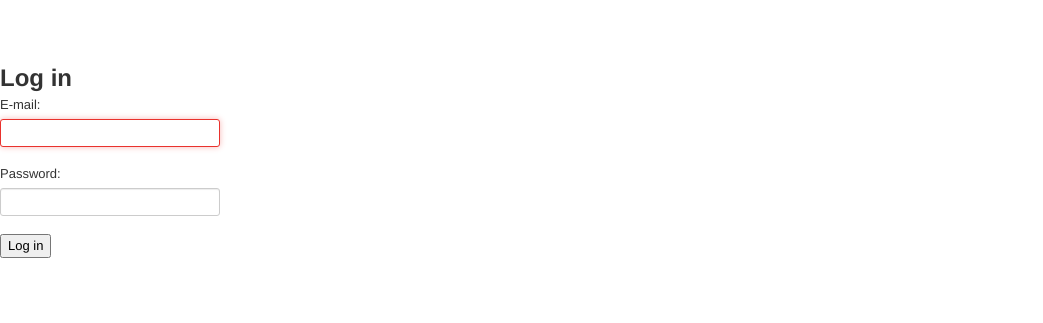
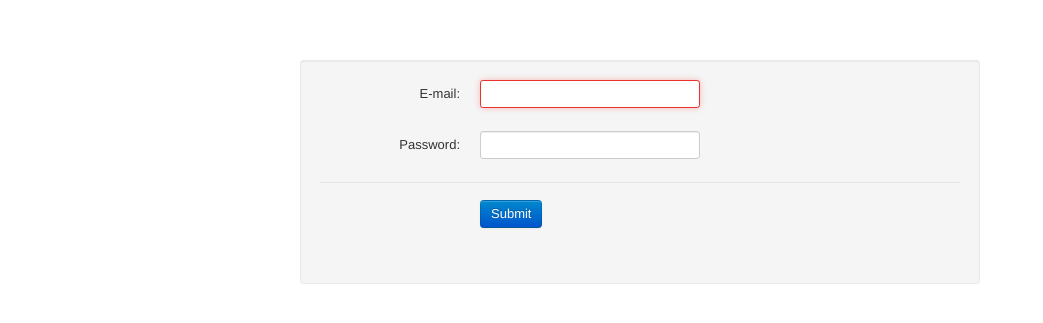
Before and after one commit to peoplewings/backend, a Django app: page /login/ in a window 1280 px wide. Shown: the top 323 px of the page, without its empty margins (0-1043 px from the left). Run offline with Django 3.2, Linux system fonts and the light colour scheme; parts of the project's set-up code (start-up, migrations or seed data) failed here and were passed over; some libraries are stand-ins or nearby versions.

Commit message:
Cosmetic improvments

```diff
--- /dev/null
+++ b/peoplewings/templates/general/custom_form.html
@@ -0,0 +1,17 @@
+<form action="." method="post" class="well form-inline form-horizontal" style="width: 50%; margin: 0 auto">
+	<fieldset>
+		{% csrf_token %}
+	    {% for field in form %}
+		       <div class="control-group">
+					<label class="control-label" for="textarea">{{field.label_tag}}</label>
+						<div class="controls">
+							{{ field }}
+							<span class="help-inline">{{ field.errors }}</span>
+						</div>
+		        </div>
+		{% endfor %}
+		<div class="form-actions">
+			<button type="submit" class="btn btn-primary">Submit</button>
+		</div>
+	</fieldset>
+</form>
--- a/peoplewings/templates/registration/login.html
+++ b/peoplewings/templates/registration/login.html
@@ -5,15 +5,14 @@
 {% block body_class %}{{ block.super }} login_form{% endblock %}
 
 
-{% block content_title %}
-  <h2>Log in</h2>
-{% endblock %}
+
 
 
 {% block content %}
-  <form action="." method="post" class="login_form">{% csrf_token %}
-    {{ form.as_p }}
-    <p class="submit"><button type="submit" name="submit" value="Login">Log in</button></p>
-    {% if next %}<input type="hidden" name="next" value="{{ next }}">{% endif %}
-  </form>
+{% include "general/custom_form.html" %}
 {% endblock %}
+<!--<form action="." method="post" class="login_form">{% csrf_token %}
+  {{ form.as_p }}
+  <p class="submit"><button type="submit" name="submit" value="Login">Log in</button></p>
+  {% if next %}<input type="hidden" name="next" value="{{ next }}">{% endif %}
+</form>-->
```
Also changed, not shown: peoplewings/templates/landing/base_landing.html (+10 -6 lines), peoplewings/templates/registration/registration_form.html (+1 -19 lines).
